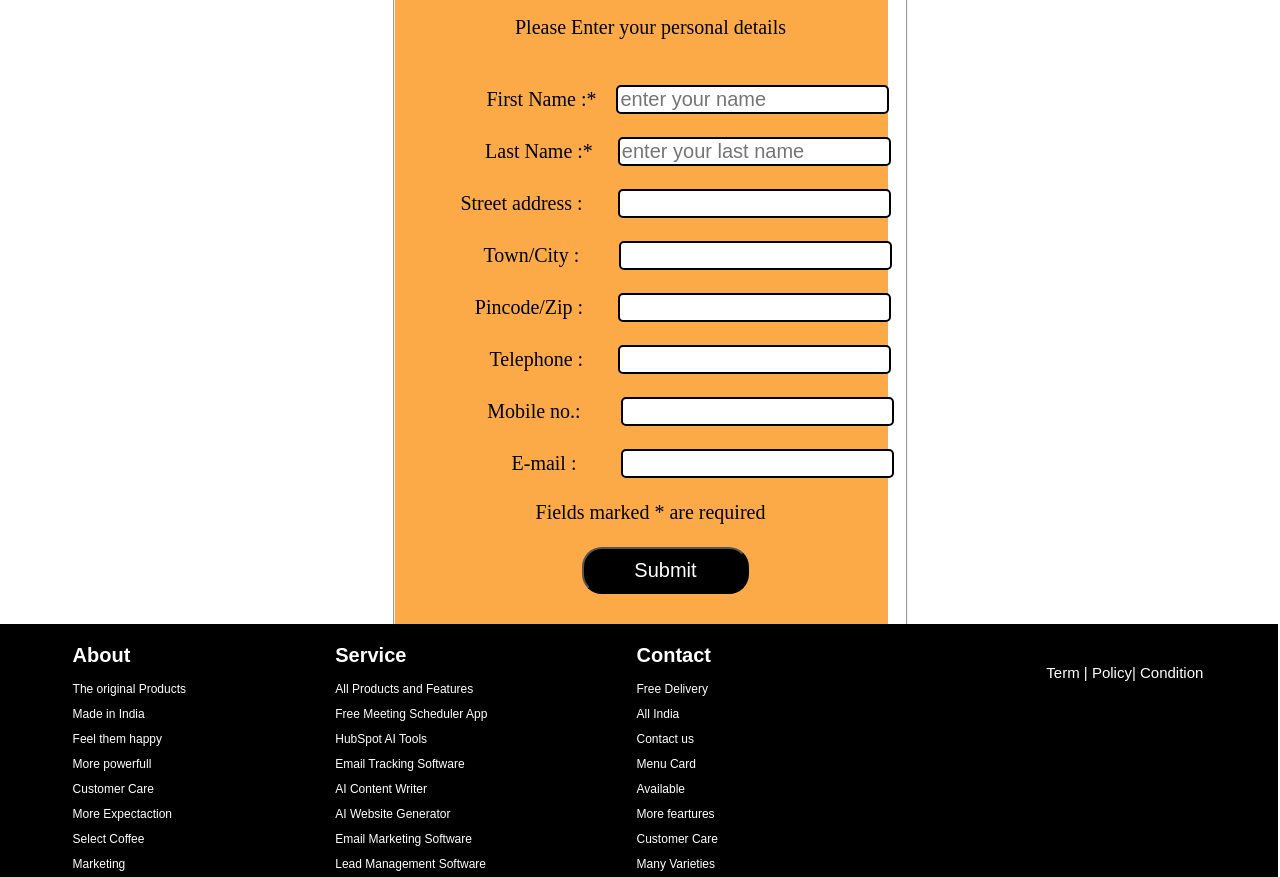
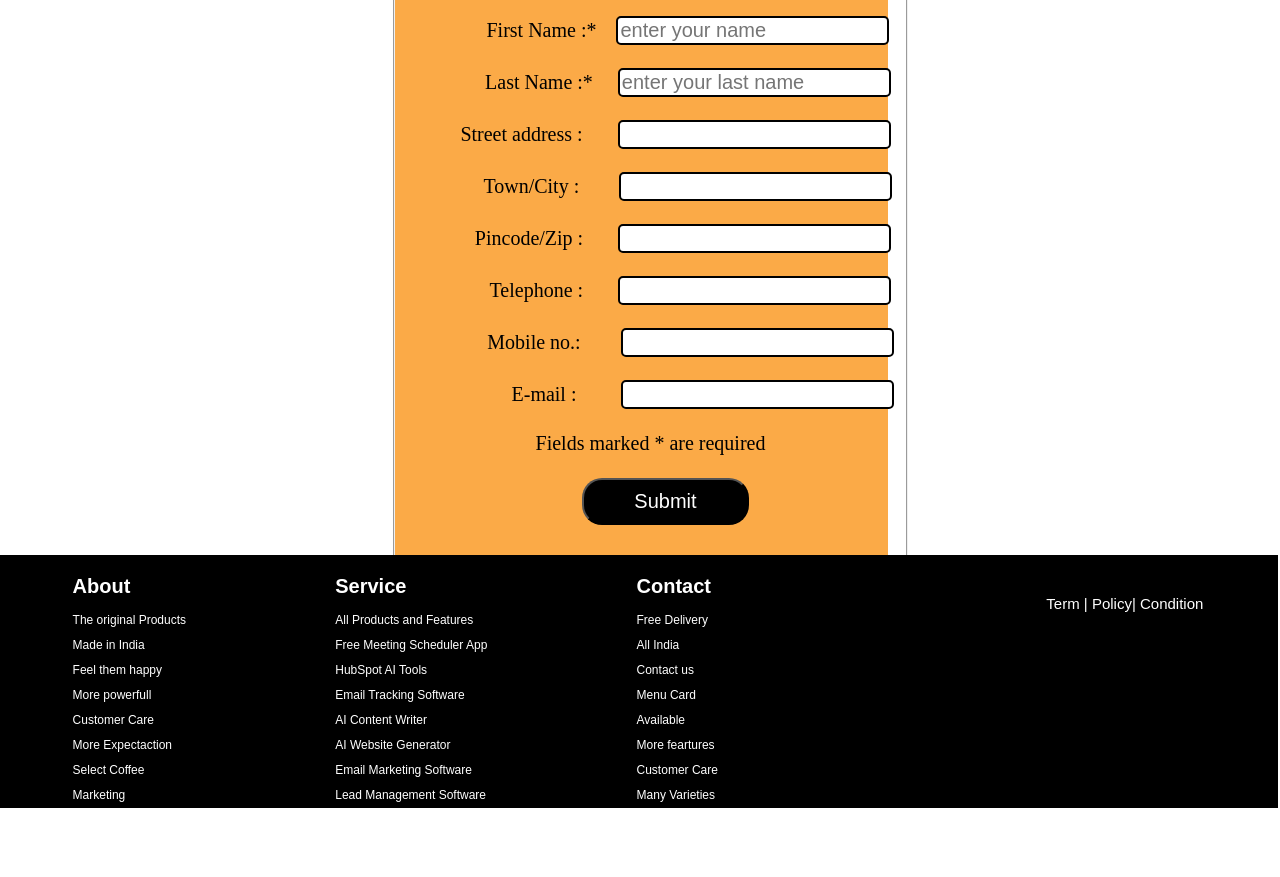
Before and after one commit to SrijaS25/COFFEE-MAKE-DELIGHT, a plain HTML site: page contact.html in a window 1280 px wide. Shown: the part 42-919 px from the top of the page. After the commit the page ends 850 px from the top, so only its background shows below. Drawn offline with Linux system fonts and the light colour scheme.

Commit message:
Update contact.html

```diff
--- a/contact.html
+++ b/contact.html
@@ -18,7 +18,6 @@
 
       <fieldset>
           <pre>
-          <p>Please Enter your personal details</p>
 
           <label>     First Name :*    </label><label for=""><input type="text" placeholder="enter your name"></label><br>
           <label for="">     Last Name :*     </label><label for=""><input type="text" placeholder="enter your last name"></label><br>
```
